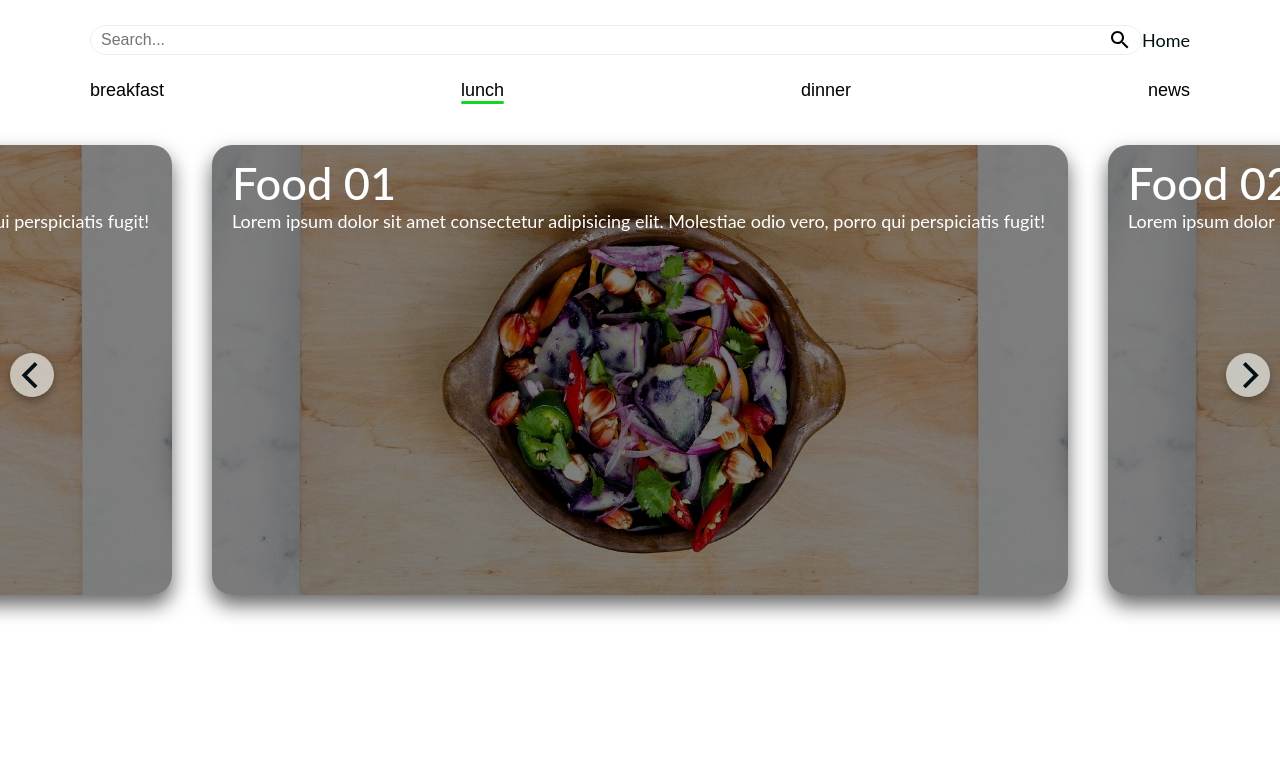
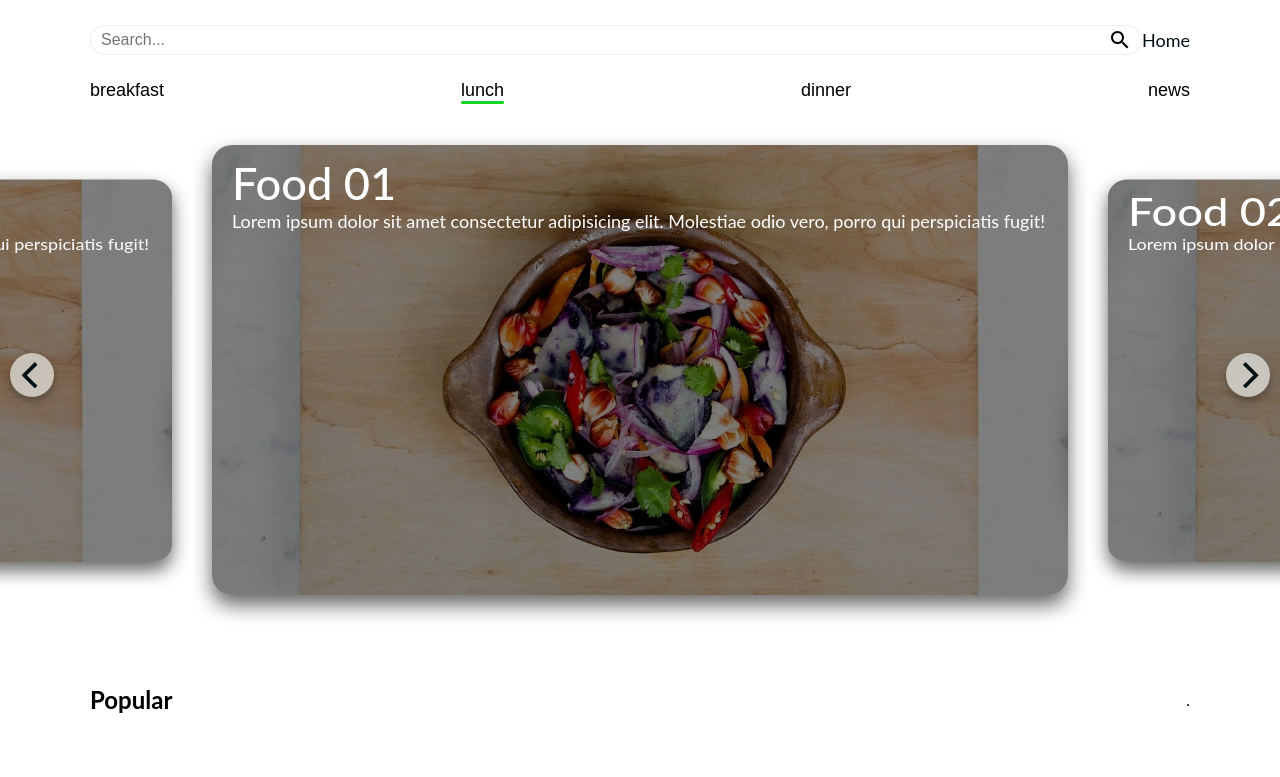
Before and after one commit to Lucas-Ayabe/veggyee, a website: page index.html in a window 1280 px wide. Drawn offline with Linux system fonts and the light colour scheme.

Commit message:
mudança de tamanho no carrousel

```diff
--- a/assets/scss/layout/_section.scss
+++ b/assets/scss/layout/_section.scss
@@ -37,6 +37,11 @@
     @extend %section;
     @include sectionColors();
 
+    &__header {
+        display: flex;
+        justify-content: space-between;
+        align-items: center;
+    }
 
     &--small {
         @extend %section;
--- a/assets/scss/plugins/_flickity.scss
+++ b/assets/scss/plugins/_flickity.scss
@@ -143,6 +143,11 @@ https://flickity.metafizzy.co
   padding: 20px 20px 30px;
   height: 500px;
   overflow-y: auto;
+  transition: transform .3s ease-in-out;
+
+  &:not(.is-selected) {
+    transform: scaleY(.85);
+  }
 
   &__card {
     height: 100%;
--- a/index.html
+++ b/index.html
@@ -82,9 +82,15 @@
                 </div>
             </section>
 
-            <aside>
+            <section class="section">
+                <div class="container">
+                    <header class="section__header">
+                        <h2>Popular</h2>
 
-            </aside>
+                        .
+                    </header>
+                </div>
+            </section>
         </article>
     </main>
 
```
Also changed, not shown: assets/css/mix.css.
